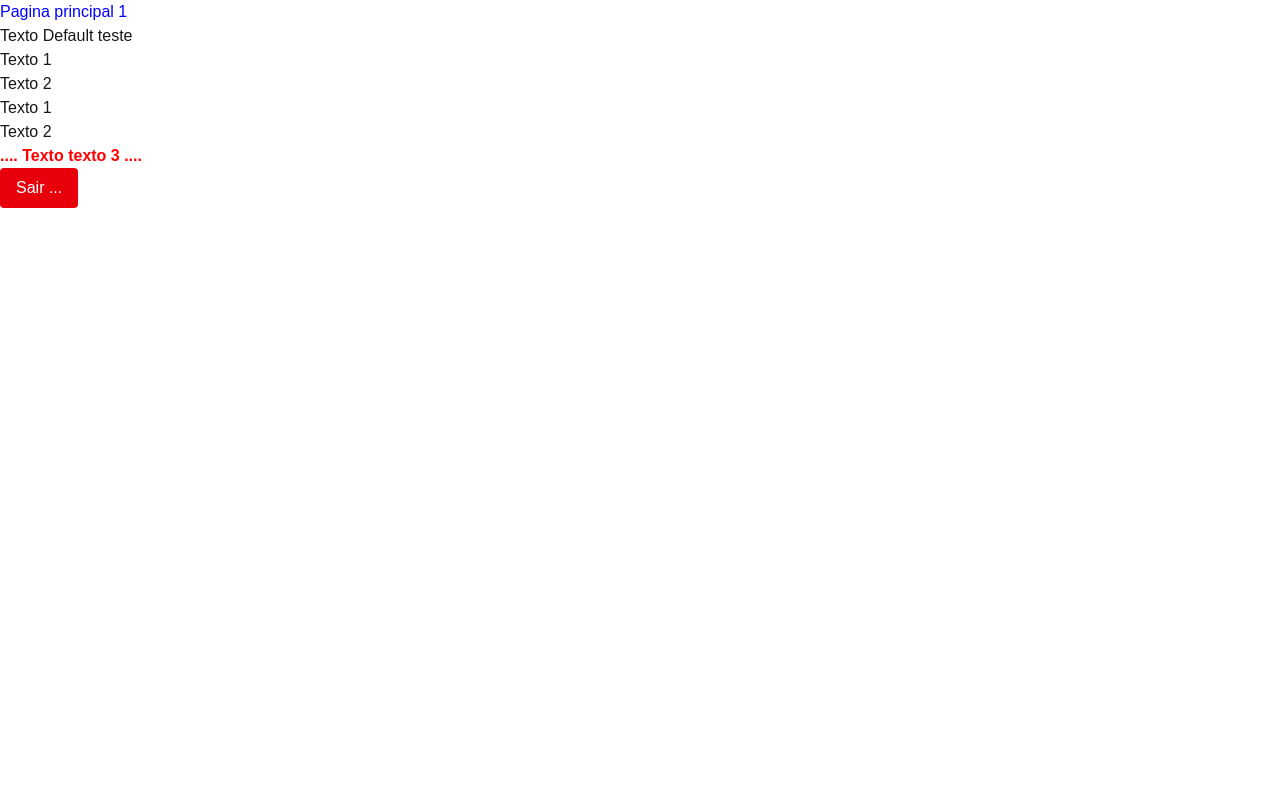
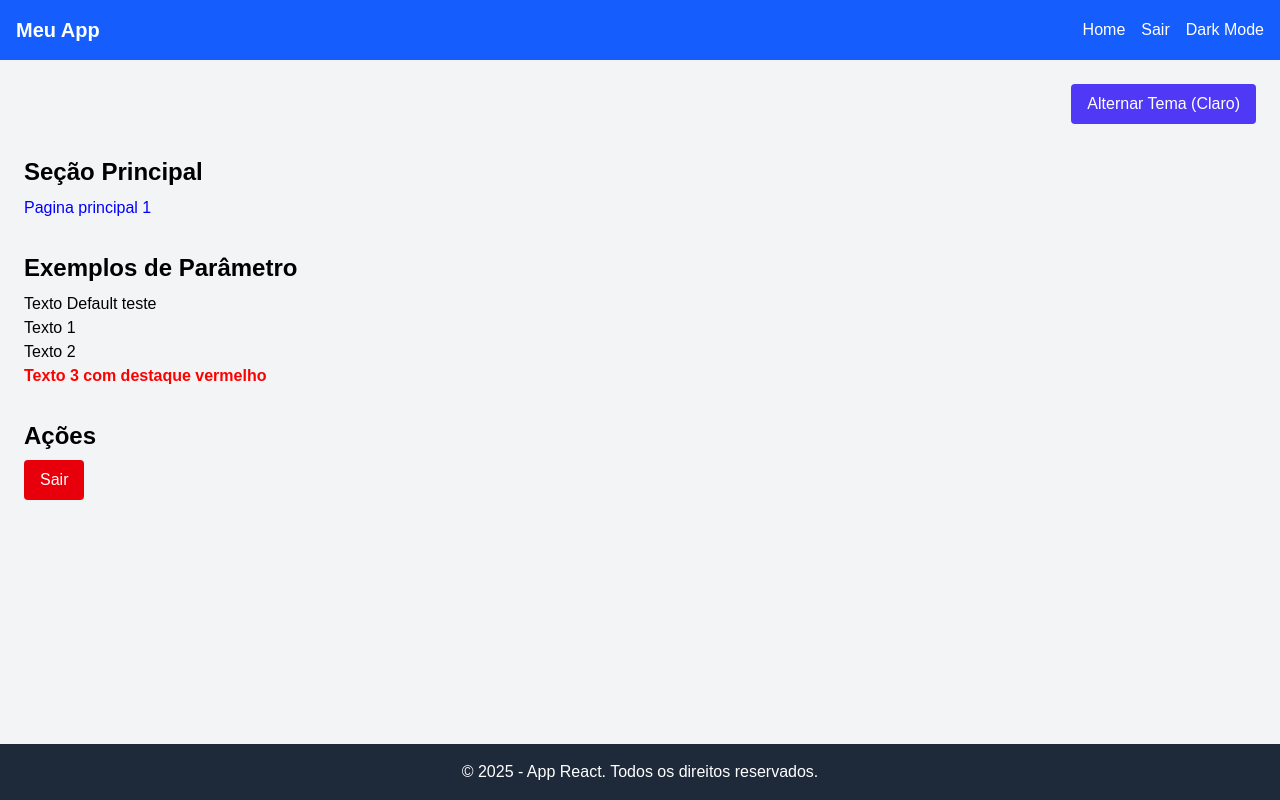
Before and after one commit to d0v3f0x/ATVNext.js, a Next.js app: page /default in a window 1280 px wide. Built offline with nearby package versions, Linux system fonts and the light colour scheme.

Commit message:
commit 1

```diff
--- /dev/null
+++ b/context/ThemeContext.js
@@ -0,0 +1,20 @@
+'use client';
+
+import React, { createContext, useContext, useState } from 'react';
+const ThemeContext = createContext();
+export function useTheme() {
+ return useContext(ThemeContext);
+}
+export function ThemeProvider({ children }) {
+ const [isDark, setIsDark] = useState(false);
+
+ const toggleTheme = () => setIsDark(!isDark);
+
+ return (
+ <ThemeContext.Provider value={{ isDark, toggleTheme }}>
+ <div className={isDark ? 'dark' : ''}>
+ {children}
+ </div>
+ </ThemeContext.Provider>
+ );
+}
--- /dev/null
+++ b/src/app/components/footer.js
@@ -0,0 +1,7 @@
+export default function Footer() {
+    return (
+      <footer className="bg-gray-800 text-white text-center p-4 mt-8">
+        <p>© 2025 - App React. Todos os direitos reservados.</p>
+      </footer>
+    );
+  }
--- /dev/null
+++ b/src/app/components/header.js
@@ -0,0 +1,35 @@
+'use client';
+import { useRouter } from 'next/navigation';
+import Cookies from 'js-cookie';
+import { useTheme } from '../../../context/ThemeContext'; // 🔹 importar contexto
+
+export default function Header() {
+  const router = useRouter();
+  const { isDark, toggleTheme } = useTheme(); // 🔹 destructuring
+
+  const handleLogout = () => {
+    Cookies.remove('authToken');
+    router.push('/login');
+  };
+
+  return (
+    <header className={`p-4 ${isDark ? 'bg-gray-800 text-white' : 'bg-blue-600 text-white'}`}>
+      <div className="container mx-auto flex justify-between items-center">
+        <h1 className="text-xl font-bold cursor-pointer" onClick={() => router.push('/default')}>
+          Meu App
+        </h1>
+        <nav>
+          <button onClick={() => router.push('/default')} className="mr-4 hover:underline">
+            Home
+          </button>
+          <button onClick={handleLogout} className="mr-4 hover:underline">
+            Sair
+          </button>
+          <button onClick={toggleTheme} className="hover:underline">
+            {isDark ? 'Light Mode' : 'Dark Mode'}
+          </button>
+        </nav>
+      </div>
+    </header>
+  );
+}
--- /dev/null
+++ b/src/app/components/loading.js
@@ -0,0 +1,9 @@
+export default function Loading() {
+    return (
+      <div className="flex justify-center items-center h-screen bg-gray-100">
+        <p className="text-lg font-semibold animate-pulse text-indigo-600">
+          Carregando...
+        </p>
+      </div>
+    );
+  }
--- a/src/app/default/page.js
+++ b/src/app/default/page.js
@@ -1,33 +1,77 @@
-'use client'
+'use client';
+
 import { useRouter } from 'next/navigation';
 import Cookies from 'js-cookie';
 
+import Header from '../components/header';
+import Footer from '../components/footer';
 import Principal from '../components/principal';
-import Parametro from '../components/parametro'
-import { Texto1, Texto2, Texto3 } from '../components/parametro'
+import Parametro, { Texto1, Texto2, Texto3 } from '../components/parametro';
+import { ThemeProvider, useTheme } from '../../../context/ThemeContext';
 
-export default function Default() {
+function DefaultContent() {
   const router = useRouter();
+  const { isDark, toggleTheme } = useTheme();
 
-    const handleLogout = () =>{
+  const handleLogout = () => {
     Cookies.remove('authToken');
     router.push('/login');
   };
+
   return (
-        <div>
+    <div className={`min-h-screen flex flex-col ${isDark ? 'bg-gray-900 text-white' : 'bg-gray-100 text-black'}`}>
+      <Header />
+
+      <main className="flex-grow p-6 space-y-8">
+        {/* 🔹 Seção de alternar tema */}
+        <div className="flex justify-end">
+          <button
+            onClick={toggleTheme}
+            className="px-4 py-2 bg-indigo-600 text-white rounded hover:bg-indigo-700"
+          >
+            Alternar Tema ({isDark ? 'Escuro' : 'Claro'})
+          </button>
+        </div>
+
+        {/* 🔹 Seção 1: Conteúdo Principal */}
+        <section>
+          <h2 className="text-2xl font-bold mb-2">Seção Principal</h2>
           <Principal />
-            <Parametro />
+        </section>
+
+        {/* 🔹 Seção 2: Exemplos de Parâmetro */}
+        <section>
+          <h2 className="text-2xl font-bold mb-2">Exemplos de Parâmetro</h2>
+          <Parametro items={['Novo item A', 'Novo item B', 'Novo item C']} />
           <Texto1 />
           <Texto2 />
-            <Texto1 />
-            <Texto2 />
-            <Texto3 cor='red' tipo='bold'>
-                .... Texto texto 3 ....
+          <Texto3 cor="red" tipo="bold">
+            Texto 3 com destaque vermelho
           </Texto3>
-            <button onClick={handleLogout}
-                className='px-4 py-2 bg-red-600 text-white rounded hover:bg-red-700
-                focus:outline-none focus:ring-2 focus:ring-red-500 focus:ring-offset-2
-                transtion-colors'>Sair ...</button>
+        </section>
+
+        {/* 🔹 Seção 3: Ações */}
+        <section>
+          <h2 className="text-2xl font-bold mb-2">Ações</h2>
+          <button
+            onClick={handleLogout}
+            className="px-4 py-2 bg-red-600 text-white rounded hover:bg-red-700
+                       focus:outline-none focus:ring-2 focus:ring-red-500 focus:ring-offset-2"
+          >
+            Sair
+          </button>
+        </section>
+      </main>
+
+      <Footer />
     </div>
   );
 }
+
+export default function Default() {
+  return (
+    <ThemeProvider>
+      <DefaultContent />
+    </ThemeProvider>
+  );
+}
--- a/src/app/login/page.js
+++ b/src/app/login/page.js
@@ -2,25 +2,35 @@
 
 import { useState } from 'react';
 import { useRouter } from 'next/navigation';
-import Cookies from 'js-cookie'; // Codigo para instalar a biblioteca:   npm i js-cookie
+import Cookies from 'js-cookie'; // npm i js-cookie
 
 export default function Login() {
   const router = useRouter();
-  const token = "{'login':'marcio.cezar'}";
+  const [error, setError] = useState(''); // Estado para exibir erro
+  const [remember, setRemember] = useState(false); // Estado para "Lembrar usuário"
 
-  const hadleSubmit = async (e) => {
+  const handleSubmit = async (e) => {
     e.preventDefault();
-    try {
+    const formData = new FormData(e.target);
+    const username = formData.get('loginuser');
+    const password = formData.get('password');
+
+    // 🔹 Validação de credenciais
+    if (username === 'admin' && password === 'admin123') {
+      setError('');
+      const token = JSON.stringify({ login: username });
+
+      // 🔹 Se "lembrar" for marcado, expira em 7 dias. Senão, expira ao fechar navegador
       Cookies.set('authToken', token, {
-        expires: 7,
+        expires: remember ? 7 : undefined,
         secure: true,
         sameSite: 'strict'
       });
 
-      console.log(token);
+      console.log("Login bem-sucedido:", token);
       router.push('/default');
-    } catch (error) {
-      console.log(error);
+    } else {
+      setError('Credenciais inválidas. Tente novamente.');
     }
   };
 
@@ -32,7 +42,7 @@ export default function Login() {
             Login
           </h2>
         </div>
-        <form className="mt-8 space-y-6" onSubmit={hadleSubmit}>
+        <form className="mt-8 space-y-6" onSubmit={handleSubmit}>
           <div className="rounded-md shadow-sm space-y-4">
             <div>
               <label htmlFor="loginuser" className="sr-only">Usuário</label>
@@ -61,6 +71,24 @@ export default function Login() {
             </div>
           </div>
 
+          {/* 🔹 Checkbox "Lembrar usuário" */}
+          <div className="flex items-center">
+            <input
+              id="remember"
+              name="remember"
+              type="checkbox"
+              checked={remember}
+              onChange={(e) => setRemember(e.target.checked)}
+              className="h-4 w-4 text-indigo-600 border-gray-300 rounded"
+            />
+            <label htmlFor="remember" className="ml-2 block text-sm text-gray-900">
+              Lembrar usuário
+            </label>
+          </div>
+
+          {/* 🔹 Mensagem de erro */}
+          {error && <p className="text-red-500 text-sm">{error}</p>}
+
           <div>
             <button
               type="submit"
--- a/src/app/page.js
+++ b/src/app/page.js
@@ -17,6 +17,23 @@ export default function Home() {
 
     },[router]
   );
+  const [error, setError] = useState('');
+  const handleSubmit = async (e) => {
+   e.preventDefault();
+   const formData = new FormData(e.target);
+   const username = formData.get('loginuser');
+   const password = formData.get('password');
+
+   // Validação básica (substituir por API real)
+   if (username === 'admin' && password === 'admin123') {
+   // Sucesso - continuar com o código existente
+   setError('');
+   Cookies.set('authToken', token, { ... });
+   router.push('/default');
+   } else {
+   setError('Credenciais inválidas. Tente novamente.');
+   }
+  };
 
   //return null;
 }
```
Lines whose indentation alone changed are shown as unchanged.
